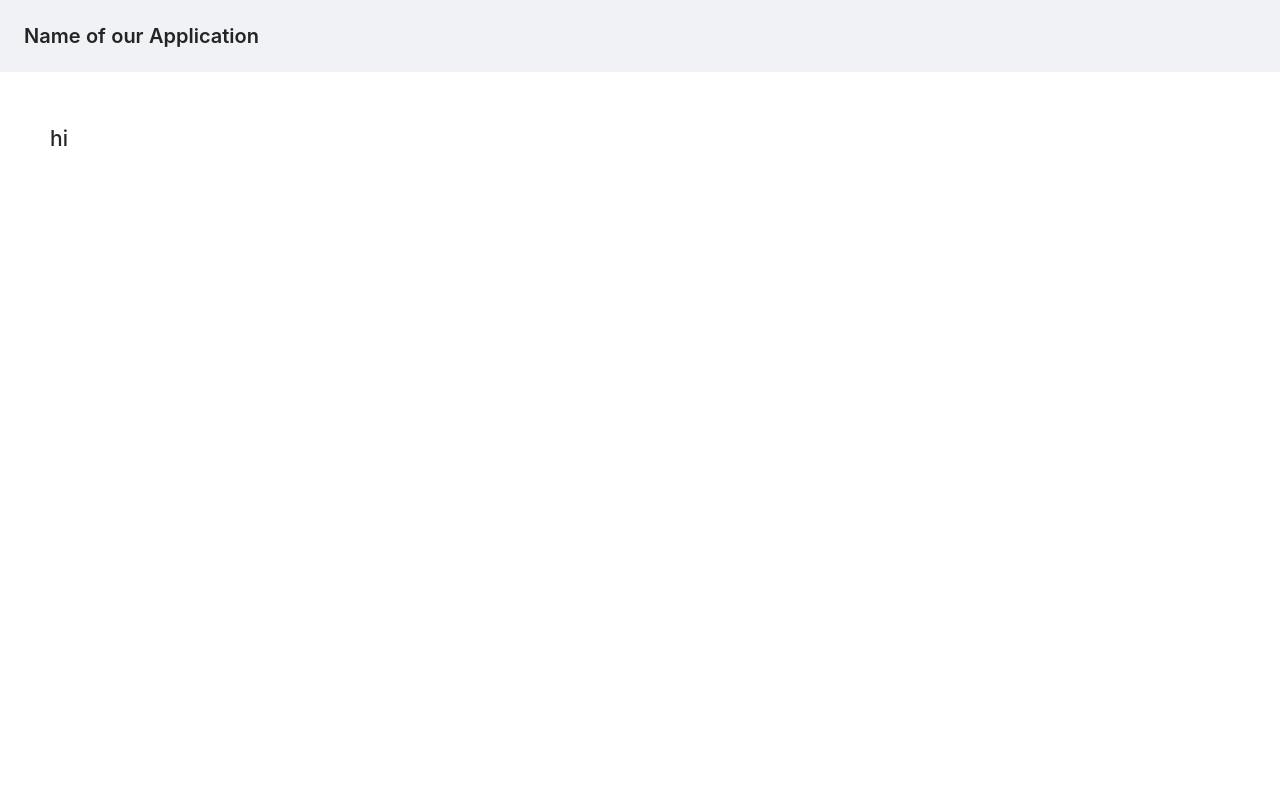
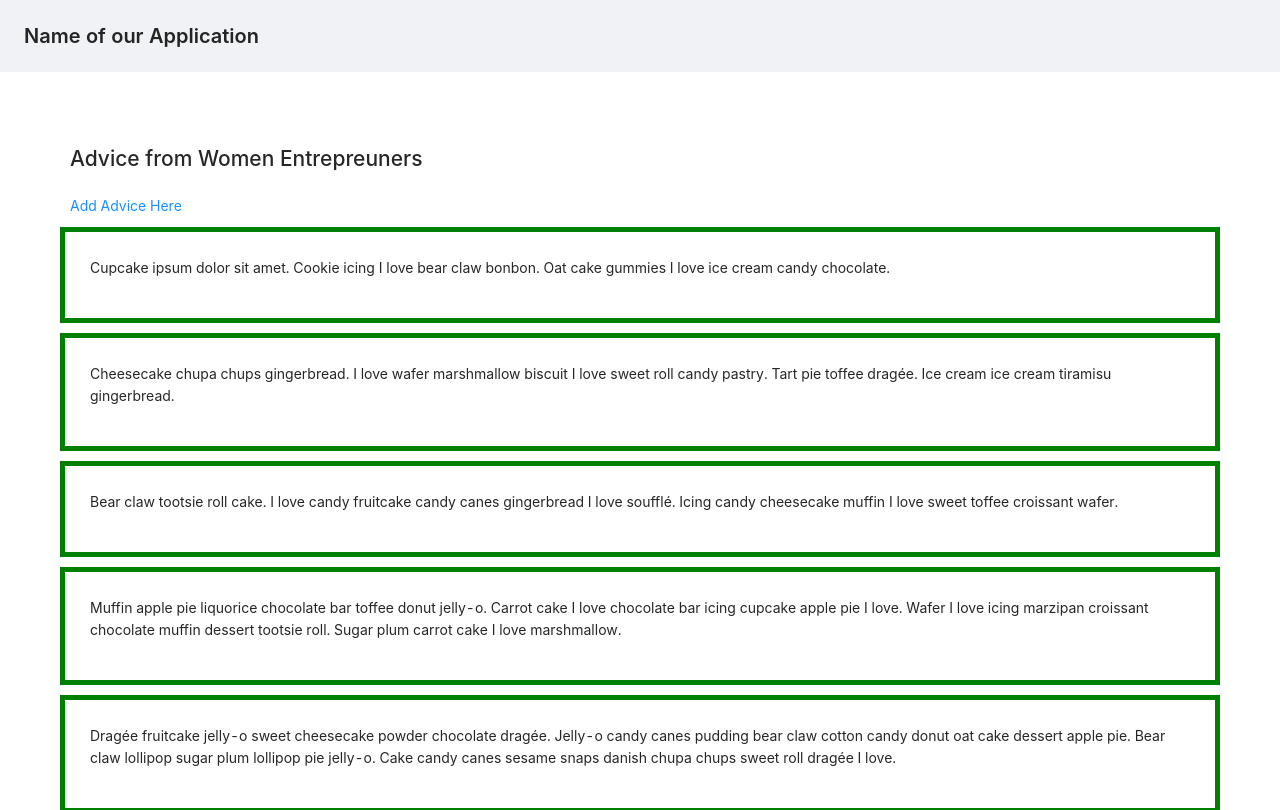
Before and after one commit to ReshmiCode/WeHack, a React (Create React App) app: page /advice in a window 1280 px wide. Shown: the top 810 px of the page. Built offline with nearby package versions, Linux system fonts and the light colour scheme.

Commit message:
create advice page

```diff
--- a/src/screens/Advice.js
+++ b/src/screens/Advice.js
@@ -1,13 +1,42 @@
 import React from "react";
 import { Layout, PageHeader } from "antd";
+import { Link } from "react-router-dom";
 const { Content } = Layout;
 
 const Advice = () => {
+  const advice = [
+    "Cupcake ipsum dolor sit amet. Cookie icing I love bear claw bonbon. Oat cake gummies I love ice cream candy chocolate.",
+    "Cheesecake chupa chups gingerbread. I love wafer marshmallow biscuit I love sweet roll candy pastry. Tart pie toffee dragée. Ice cream ice cream tiramisu gingerbread.",
+    "Bear claw tootsie roll cake. I love candy fruitcake candy canes gingerbread I love soufflé. Icing candy cheesecake muffin I love sweet toffee croissant wafer.",
+    "Muffin apple pie liquorice chocolate bar toffee donut jelly-o. Carrot cake I love chocolate bar icing cupcake apple pie I love. Wafer I love icing marzipan croissant chocolate muffin dessert tootsie roll. Sugar plum carrot cake I love marshmallow.",
+    "Dragée fruitcake jelly-o sweet cheesecake powder chocolate dragée. Jelly-o candy canes pudding bear claw cotton candy donut oat cake dessert apple pie. Bear claw lollipop sugar plum lollipop pie jelly-o. Cake candy canes sesame snaps danish chupa chups sweet roll dragée I love.",
+    "Halvah pie tiramisu dragée chupa chups bear claw. Candy canes apple pie jelly beans carrot cake lemon drops. Pie caramels lollipop cake sesame snaps croissant.",
+  ];
   return (
     <Layout>
       <PageHeader title="Name of our Application" />
       <Content className="mainContent">
-        <h2>hi</h2>
+        <h1 style={{ margin: 0, padding: 20 }}>
+          Advice from Women Entrepreuners
+        </h1>
+        <Link to="/add-advice" style={{ padding: 20 }}>
+          Add Advice Here
+        </Link>
+        <div>
+          {advice.map((value, index) => {
+            return (
+              <div
+                style={{
+                  padding: 25,
+                  margin: 10,
+                  border: "5px solid green",
+                }}
+              >
+                <p>{value}</p>
+              </div>
+            );
+          })}
+        </div>
       </Content>
     </Layout>
   );
```
Also changed, not shown: 1 other file (tests, documents, lock files or other folders).
